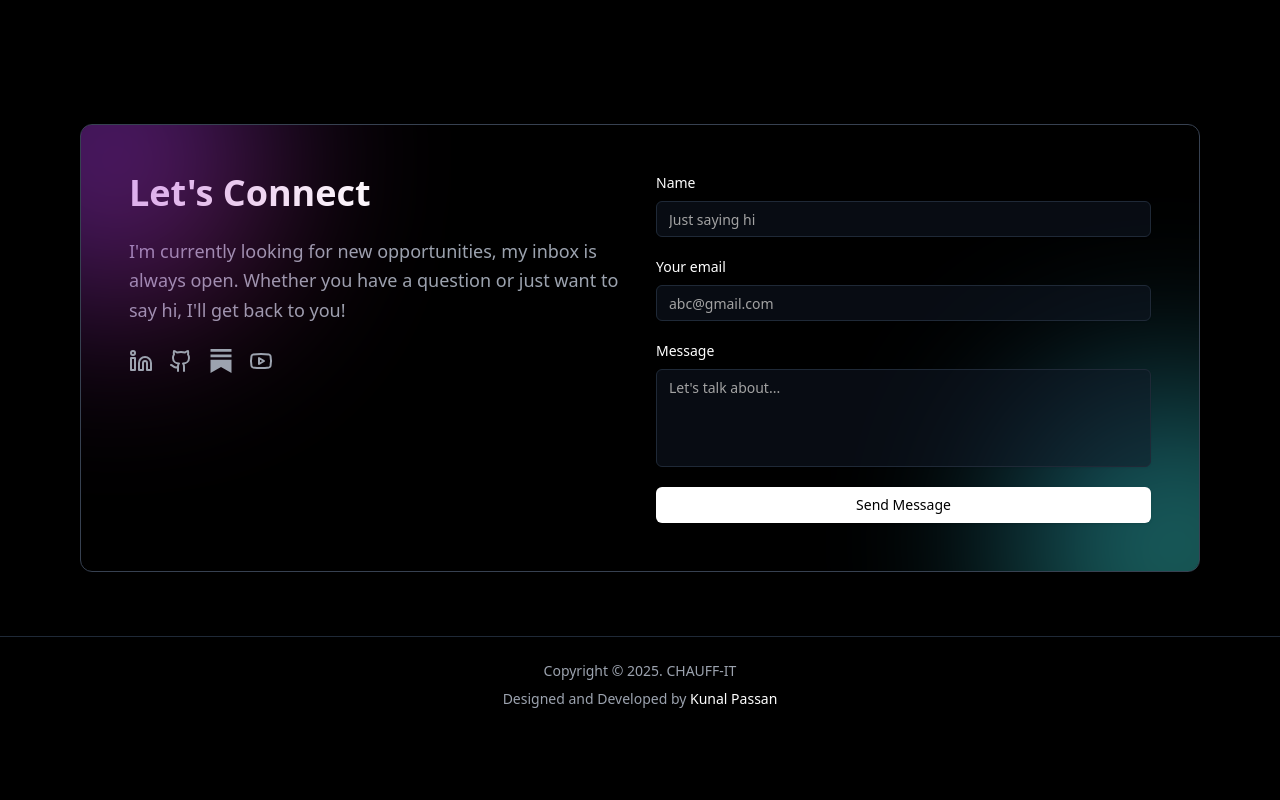
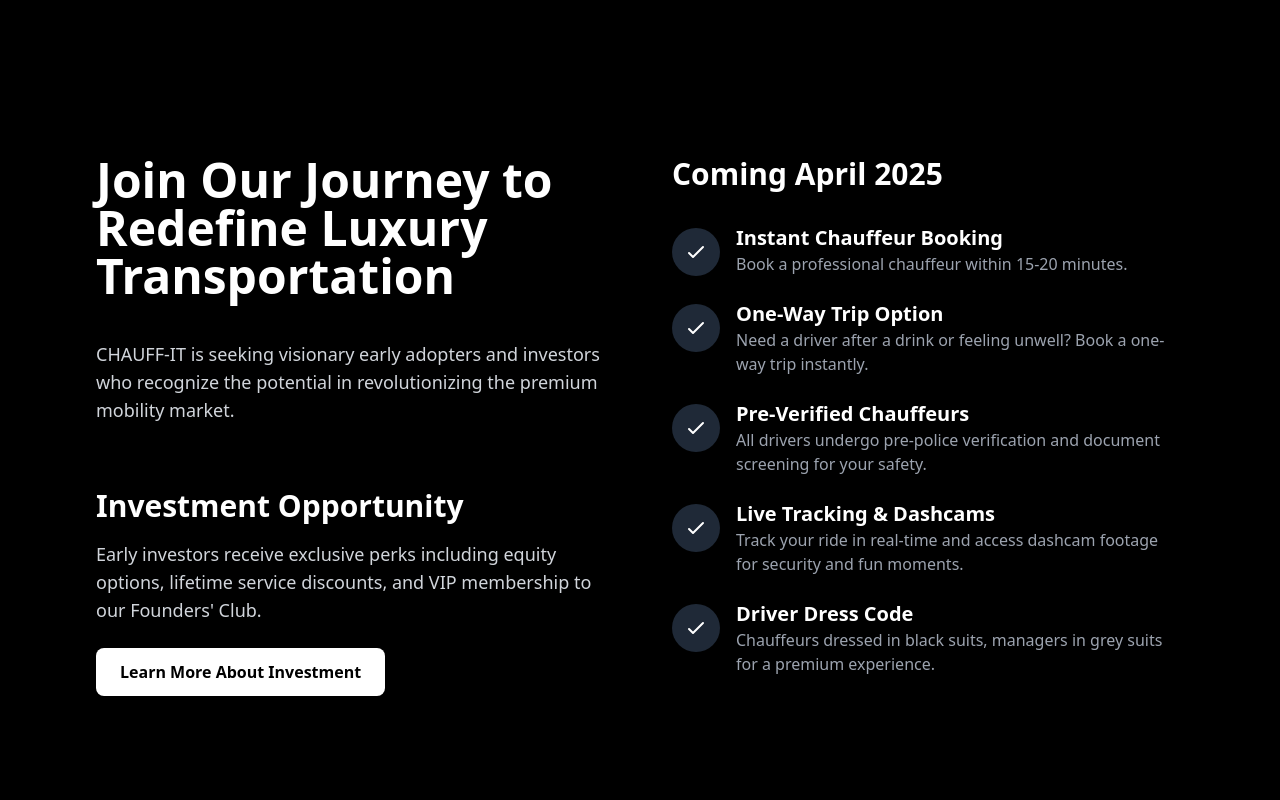
Before and after one commit to kazekunal/nexus, a Next.js app: page / in a window 1280 px wide. Shown: the part 2640-3440 px from the top of the page. Before the commit the page ends 3373 px from the top, so only its background shows below. Built offline with nearby package versions, Linux system fonts and the light colour scheme.

Commit message:
added section

```diff
--- a/src/app/page.js
+++ b/src/app/page.js
@@ -17,7 +17,7 @@
       {/* <LandingPage/> */}
       <FeaturesSection/>
       <AboutMission/>
-      {/* <SupportSection/> */}
+      <SupportSection/>
       <EmailSection/>
       <Footer/>
     </div>
```
